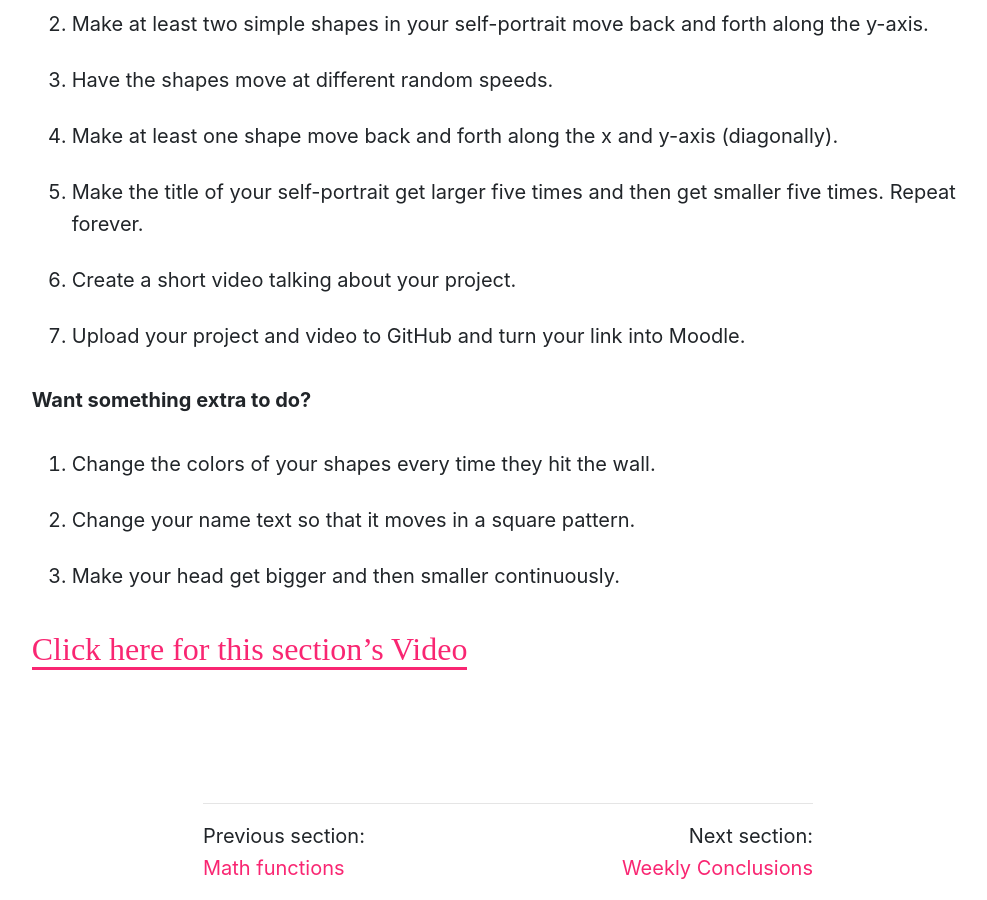
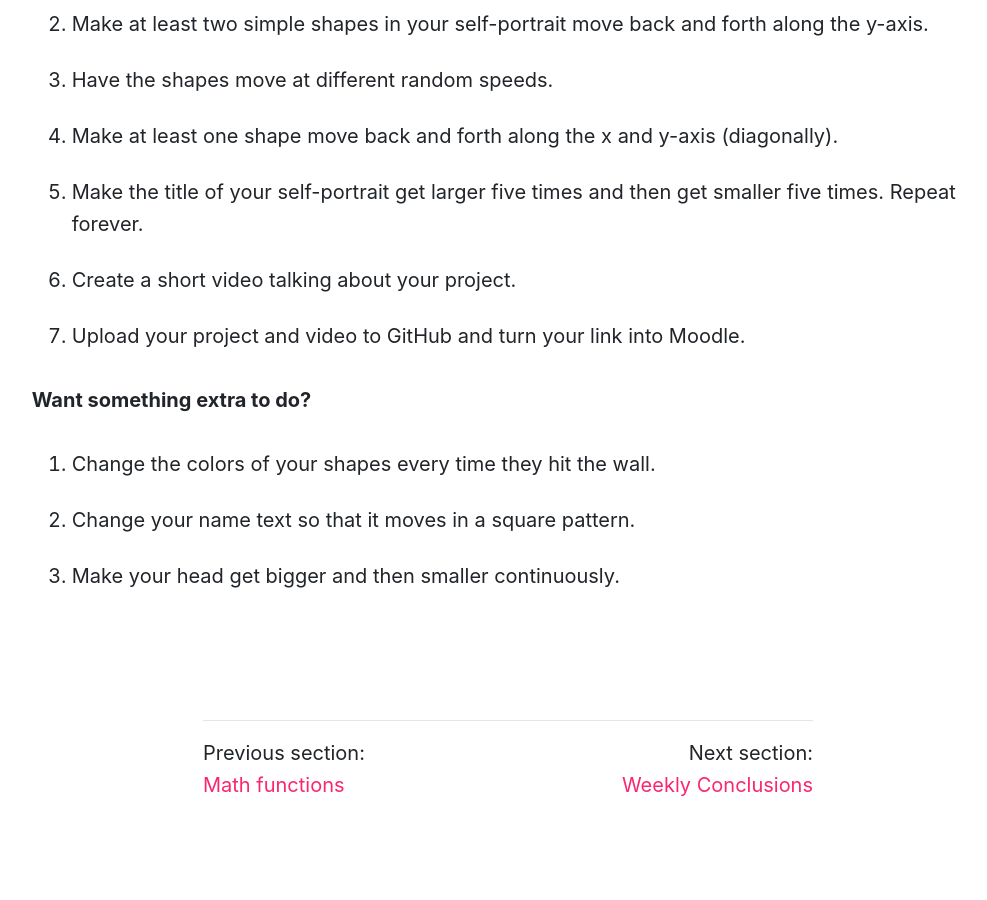
Before and after one commit to Montana-Media-Arts/120_CreativeCoding1-Fall2020, a Jekyll site: the page built from modules/week-10/_posts/2017-02-30-homework.md, in a window 1280 px wide and 900 px high, scrolled down 885 px. Shown: the whole window, without its empty margins (132-1119 px from the left). Built offline with Jekyll 4.4.1, drawn with Linux system fonts in a browser that asks for light colours; nearby versions of some CDN libraries; a script that is not in the unit is left out; after the commit the page ends 1702 px from its top, so only the background shows below that.

Commit message:
Update 2017-02-30-homework.md

```diff
--- a/modules/week-10/_posts/2017-02-30-homework.md
+++ b/modules/week-10/_posts/2017-02-30-homework.md
@@ -23,5 +23,3 @@ Specifics:
 1. Change the colors of your shapes every time they hit the wall.
 2. Change your name text so that it moves in a square pattern.
 3. Make your head get bigger and then smaller continuously.
-
-<a href="https://umontana.zoom.us/recording/share/5KNo1edU0MSx3DCik7s-8gFIIGWfJFqMBwsNCjGCQ2Y" target="_new" style="font-family:Ariel; font-size:32px;">Click here for this section's Video</a>
```
